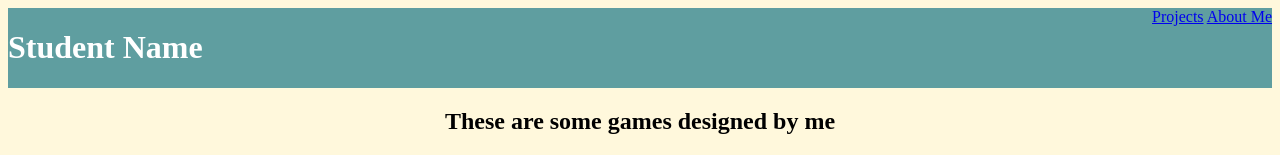
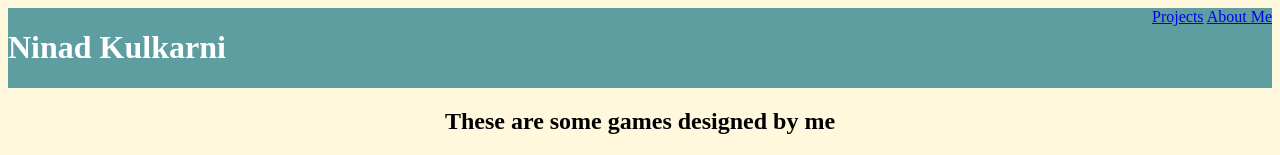
Before and after one commit to Ninad2/C-51, a plain HTML site: page index.html in a window 1280 px wide. Shown: the top 155 px of the page. Drawn offline with Linux system fonts and the light colour scheme.

Commit message:
Update index.html

```diff
--- a/index.html
+++ b/index.html
@@ -9,7 +9,7 @@
 
     <body>
         <div class="header">
-            <h1>Student Name</h1>
+            <h1>Ninad Kulkarni</h1>
             <div class="menu">
                 <a href="index.html">Projects</a>
                 <a href="aboutme.html">About Me</a>
```
